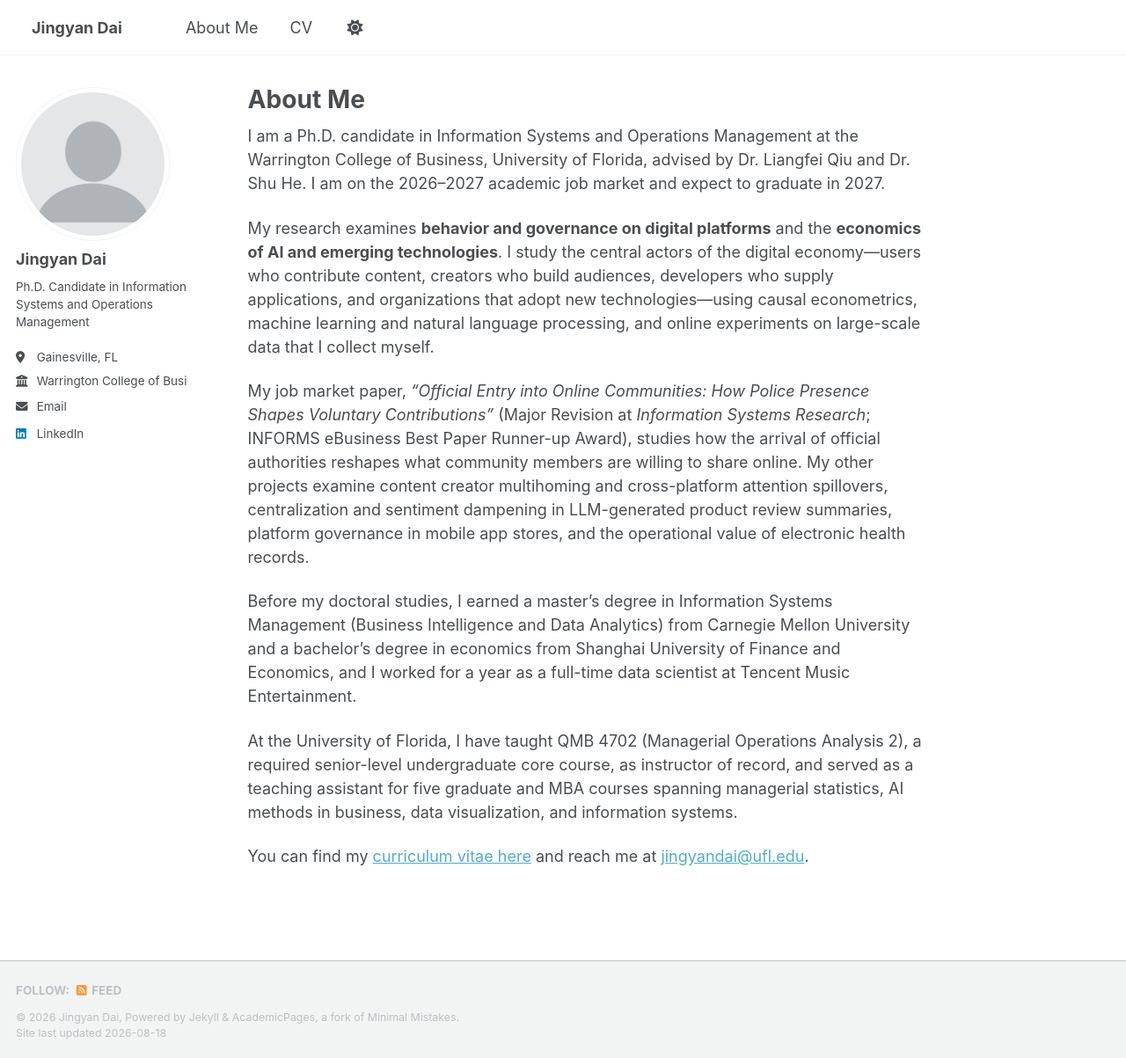
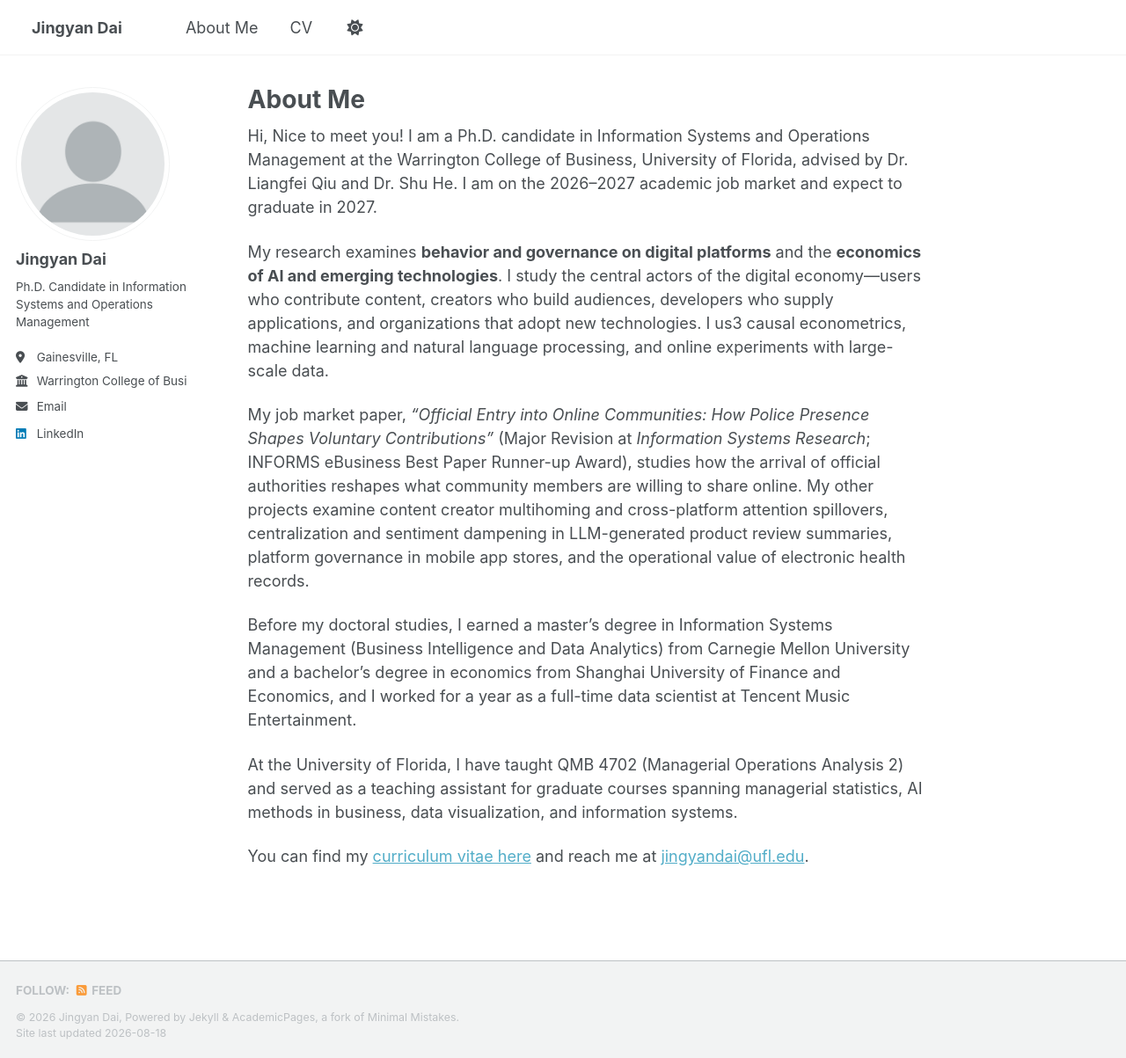
Before and after one commit to jingyandai/jingyandai.github.io, a Jekyll site: the page built from _pages/about.md, in a window 1280 px wide and 1203 px high. Shown: the whole window at 88% size. Built offline with Jekyll 4.4.1, drawn with Linux system fonts in a browser that asks for light colours; a style sheet for code colours, icons or effects is not loaded.

Commit message:
Update about.md

```diff
--- a/_pages/about.md
+++ b/_pages/about.md
@@ -7,14 +7,14 @@ redirect_from:
   - /about.html
 ---
 
-I am a Ph.D. candidate in Information Systems and Operations Management at the Warrington College of Business, University of Florida, advised by Dr. Liangfei Qiu and Dr. Shu He. I am on the 2026–2027 academic job market and expect to graduate in 2027.
+Hi, Nice to meet you! I am a Ph.D. candidate in Information Systems and Operations Management at the Warrington College of Business, University of Florida, advised by Dr. Liangfei Qiu and Dr. Shu He. I am on the 2026–2027 academic job market and expect to graduate in 2027.
 
-My research examines **behavior and governance on digital platforms** and the **economics of AI and emerging technologies**. I study the central actors of the digital economy—users who contribute content, creators who build audiences, developers who supply applications, and organizations that adopt new technologies—using causal econometrics, machine learning and natural language processing, and online experiments on large-scale data that I collect myself.
+My research examines **behavior and governance on digital platforms** and the **economics of AI and emerging technologies**. I study the central actors of the digital economy—users who contribute content, creators who build audiences, developers who supply applications, and organizations that adopt new technologies. I us3 causal econometrics, machine learning and natural language processing, and online experiments with large-scale data.
 
 My job market paper, *"Official Entry into Online Communities: How Police Presence Shapes Voluntary Contributions"* (Major Revision at *Information Systems Research*; INFORMS eBusiness Best Paper Runner-up Award), studies how the arrival of official authorities reshapes what community members are willing to share online. My other projects examine content creator multihoming and cross-platform attention spillovers, centralization and sentiment dampening in LLM-generated product review summaries, platform governance in mobile app stores, and the operational value of electronic health records.
 
 Before my doctoral studies, I earned a master's degree in Information Systems Management (Business Intelligence and Data Analytics) from Carnegie Mellon University and a bachelor's degree in economics from Shanghai University of Finance and Economics, and I worked for a year as a full-time data scientist at Tencent Music Entertainment.
 
-At the University of Florida, I have taught QMB 4702 (Managerial Operations Analysis 2), a required senior-level undergraduate core course, as instructor of record, and served as a teaching assistant for five graduate and MBA courses spanning managerial statistics, AI methods in business, data visualization, and information systems.
+At the University of Florida, I have taught QMB 4702 (Managerial Operations Analysis 2) and served as a teaching assistant for graduate courses spanning managerial statistics, AI methods in business, data visualization, and information systems.
 
 You can find my [curriculum vitae here](/cv/) and reach me at [jingyandai@ufl.edu](mailto:jingyandai@ufl.edu).
```
